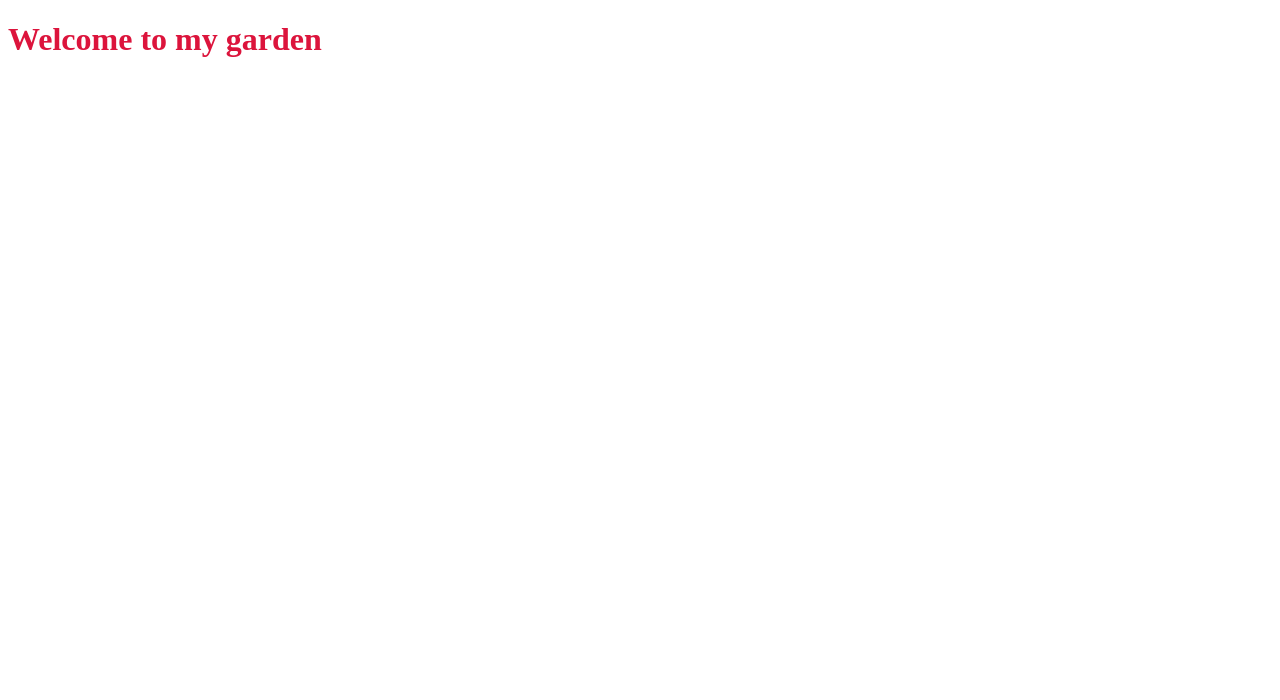
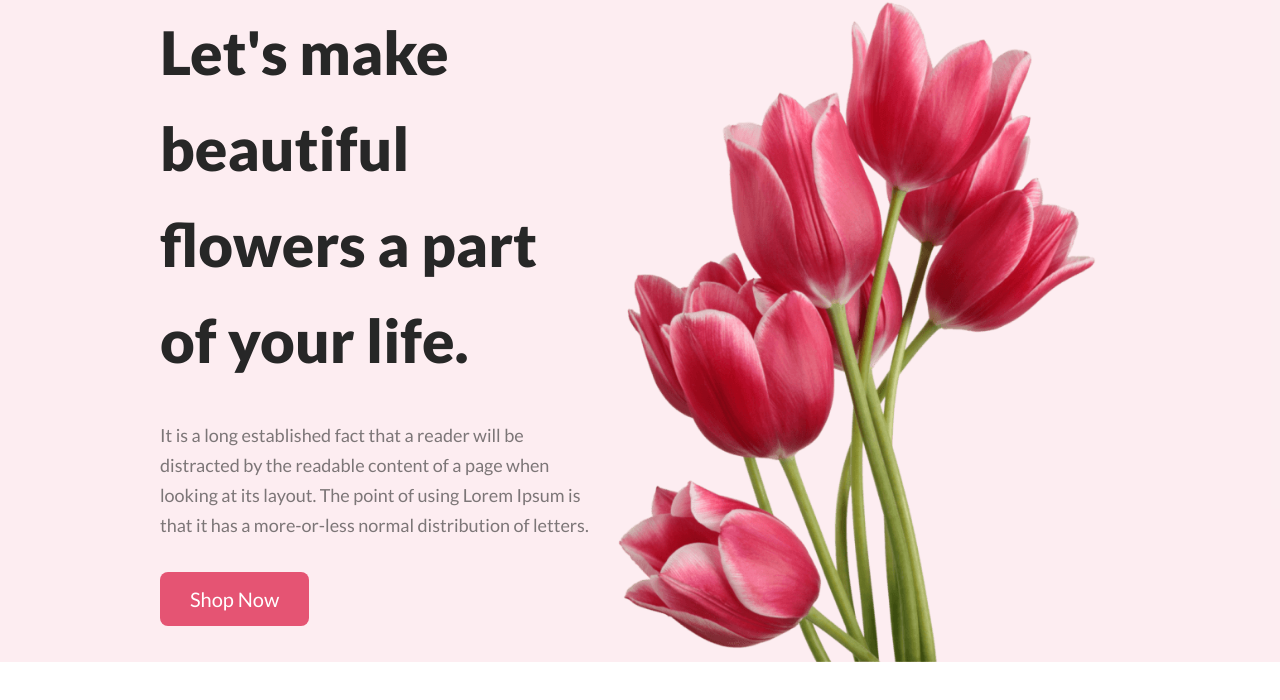
Before and after one commit to MOKKI-01/flower-shop-assianment, a plain HTML site: page index.html in a window 1280 px wide. Drawn offline with Linux system fonts and the light colour scheme.

Commit message:
added heading styles

```diff
--- a/index.html
+++ b/index.html
@@ -8,7 +8,16 @@
 </head>
 <body>
     <header>
-        <h1>Welcome to my garden</h1>
+        <div class="container banner">
+            <div class="banner-texts">
+                <h1>Let's make beautiful flowers a part of your life.</h1>
+                <p>It is a long established fact that a reader will be distracted by the readable content of a page when looking at its layout. The point of using Lorem Ipsum is that it has a more-or-less normal distribution of letters.</p>
+                <button>Shop Now</button>
+            </div>
+            <div class="banner-img">
+                <img src="Flower Asset/pngwing 10.png" alt="">
+            </div>
+        </div>
     </header>
 </body>
 </html>
--- a/styles/flower-shop.css
+++ b/styles/flower-shop.css
@@ -1,3 +1,60 @@
-h1 {
-    color: crimson;
+@import url('https://fonts.googleapis.com/css2?family=Lato:ital,wght@0,100;0,300;0,400;0,700;0,900;1,100;1,300;1,400;1,700;1,900&display=swap');
+
+* {
+    font-family: Lato;
+    margin: 0;
+    padding: 0;
 }
+
+p {
+    color: rgba(39, 39, 39, 0.6);
+    font-family: Lato;
+    font-size: 18px;
+    font-weight: 400;
+    line-height: 30px;
+    letter-spacing: 0%;
+    text-align: left;
+}
+
+button {
+    border-radius: 8px;
+    background: rgb(229, 84, 115);
+    border: none;
+    color: white;
+    font-size: 20px;
+    padding: 15px 30px;
+}
+
+header {
+    background: rgba(229, 84, 115, 0.1);
+}
+
+.container {
+    width: 75%;
+    max-width: 1440px;
+    margin: 0 auto;
+}
+
+.banner {
+    display: flex;
+    align-items: center;
+    justify-content: space-between;
+}
+.banner .banner-texts * {
+    margin-bottom: 32px;
+    max-width: 525px;
+}
+.banner .banner-texts h1 {
+    color: rgb(39, 39, 39);
+    font-family: Lato;
+    font-size: 60px;
+    font-weight: 800;
+    line-height: 96px;
+    letter-spacing: 0%;
+    text-align: left;
+}
+.banner .banner-img img {
+    width: 100%;
+    vertical-align: middle;
+
+}
```
